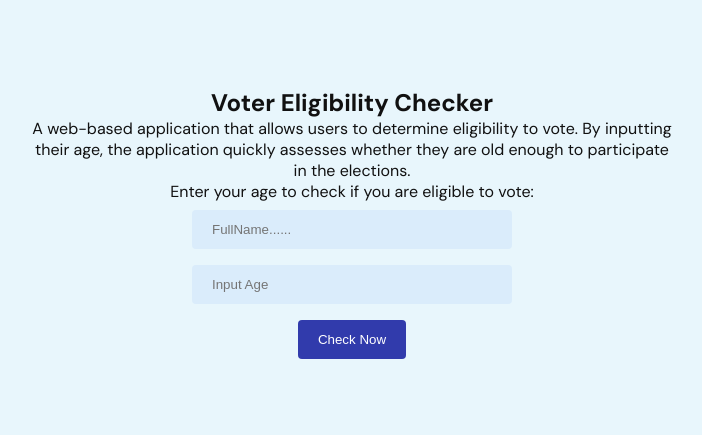
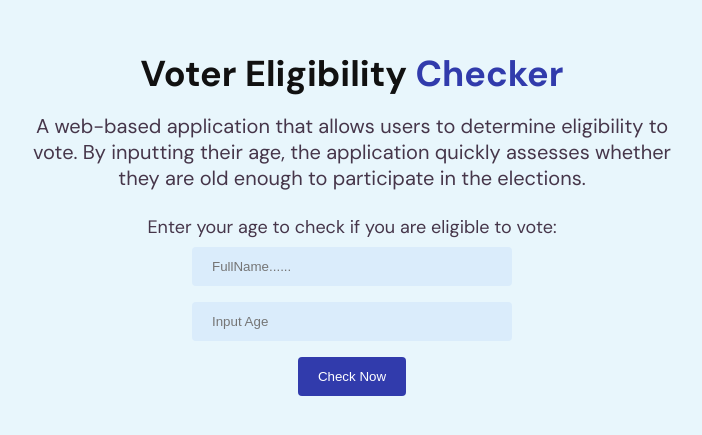
Before and after one commit to clementadebola/My-JS-Project, a plain HTML site: page index.html in a window 1280 px wide. Shown: the part 173-608 px from the top of the page, without its empty margins (288-990 px from the left). Drawn offline with Linux system fonts and the light colour scheme.

Commit message:
styling...

```diff
--- a/index.css
+++ b/index.css
@@ -35,6 +35,29 @@ main section {
     text-align: center;
 }
 
+section h1 {
+    font-size: 36px;
+    margin-bottom: 1rem;
+}
+
+section h1 .checker {
+    color: var(--secondary-color);
+}
+
+section p {
+    font-size: 20px;
+    color: #46364a;
+}
+
+.input-box label {
+    font-size: 18px;
+    color: #46364a;
+}
+
+.input-box {
+    margin-top: 1.5rem;
+}
+
 input[type=text],
 input[type=number] {
     width: 50%;
--- a/index.html
+++ b/index.html
@@ -12,13 +12,13 @@
 
         <section>
 
-            <h1>Voter Eligibility Checker</h1>
+            <h1>Voter Eligibility <span class="checker">Checker</span></h1>
 
-            <p>A web-based application that allows users to determine eligibility to vote. By inputting <br> their age, the application quickly assesses whether they are old enough to participate in the elections.</p>
-
-            <P>Enter your age to check if you are eligible to vote:</P>
+            <p>A web-based application that allows users to determine eligibility to vote. By inputting their age, the application quickly assesses whether they are old enough to participate in the elections.</p>
 
             <div class="input-box">
+
+                <label for="">Enter your age to check if you are eligible to vote:</label>
 
                 <input type="text" id="text" placeholder="FullName......">
 
```
